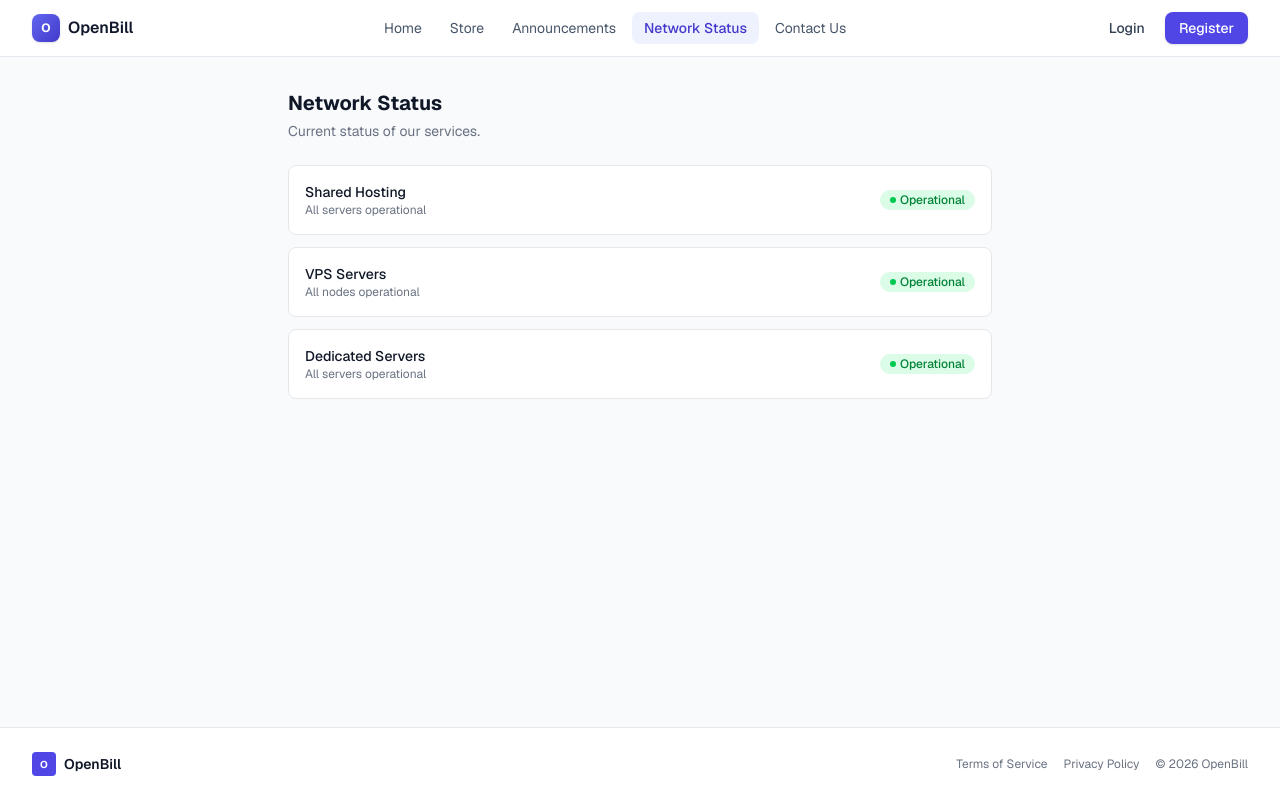
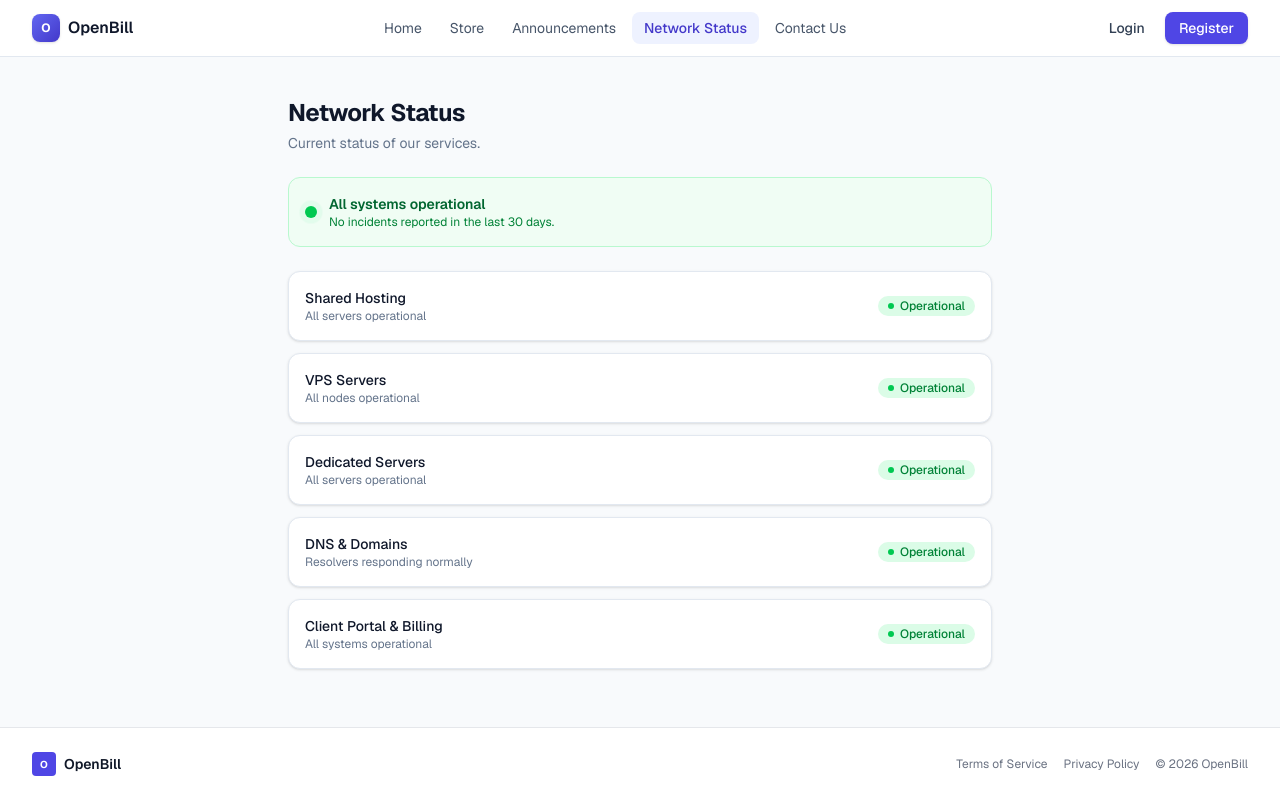
Before and after one commit to Shriii19/OpenBill, a Next.js app in the folder frontend/: page /status in a window 1280 px wide. Built offline with nearby package versions, Linux system fonts and the light colour scheme.

Commit message:
feat: enhance status page layout and improve service display for better clarity

```diff
--- a/frontend/src/app/status/page.tsx
+++ b/frontend/src/app/status/page.tsx
@@ -1,40 +1,49 @@
+export const metadata = {
+  title: "Network Status - OpenBill",
+  description: "Live status of OpenBill hosting, VPS, and dedicated server infrastructure.",
+};
+
+const services = [
+  { name: "Shared Hosting", detail: "All servers operational" },
+  { name: "VPS Servers", detail: "All nodes operational" },
+  { name: "Dedicated Servers", detail: "All servers operational" },
+  { name: "DNS & Domains", detail: "Resolvers responding normally" },
+  { name: "Client Portal & Billing", detail: "All systems operational" },
+];
+
 export default function StatusPage() {
   return (
-    <div className="mx-auto max-w-3xl px-4 py-8 sm:px-6 lg:px-8">
-      <h1 className="text-xl font-bold text-gray-900">Network Status</h1>
-      <p className="mt-1 text-sm text-gray-500">Current status of our services.</p>
+    <div className="mx-auto max-w-3xl px-4 py-10 sm:px-6 lg:px-8">
+      <h1 className="text-2xl font-bold tracking-tight text-secondary-900">Network Status</h1>
+      <p className="mt-1 text-sm text-secondary-500">Current status of our services.</p>
+
+      <div className="mt-6 flex items-center gap-3 rounded-xl border border-green-200 bg-green-50 p-4">
+        <span className="relative flex h-3 w-3">
+          <span className="absolute inline-flex h-full w-full animate-ping rounded-full bg-green-400 opacity-75" />
+          <span className="relative inline-flex h-3 w-3 rounded-full bg-green-500" />
+        </span>
+        <div>
+          <p className="text-sm font-semibold text-green-800">All systems operational</p>
+          <p className="text-xs text-green-700">No incidents reported in the last 30 days.</p>
+        </div>
+      </div>
 
       <div className="mt-6 space-y-3">
-        <div className="flex items-center justify-between rounded-lg border border-gray-200 bg-white p-4">
-          <div>
-            <p className="text-sm font-medium text-gray-900">Shared Hosting</p>
-            <p className="text-xs text-gray-500">All servers operational</p>
+        {services.map((service) => (
+          <div
+            key={service.name}
+            className="flex items-center justify-between rounded-xl border border-secondary-200 bg-white p-4 shadow-sm"
+          >
+            <div>
+              <p className="text-sm font-medium text-secondary-900">{service.name}</p>
+              <p className="text-xs text-secondary-500">{service.detail}</p>
+            </div>
+            <span className="inline-flex items-center gap-1.5 rounded-full bg-green-100 px-2.5 py-0.5 text-xs font-medium text-green-700">
+              <span className="h-1.5 w-1.5 rounded-full bg-green-500" />
+              Operational
+            </span>
           </div>
-          <span className="inline-flex items-center gap-1 rounded-full bg-green-100 px-2.5 py-0.5 text-xs font-medium text-green-700">
-            <span className="h-1.5 w-1.5 rounded-full bg-green-500" />
-            Operational
-          </span>
-        </div>
-        <div className="flex items-center justify-between rounded-lg border border-gray-200 bg-white p-4">
-          <div>
-            <p className="text-sm font-medium text-gray-900">VPS Servers</p>
-            <p className="text-xs text-gray-500">All nodes operational</p>
-          </div>
-          <span className="inline-flex items-center gap-1 rounded-full bg-green-100 px-2.5 py-0.5 text-xs font-medium text-green-700">
-            <span className="h-1.5 w-1.5 rounded-full bg-green-500" />
-            Operational
-          </span>
-        </div>
-        <div className="flex items-center justify-between rounded-lg border border-gray-200 bg-white p-4">
-          <div>
-            <p className="text-sm font-medium text-gray-900">Dedicated Servers</p>
-            <p className="text-xs text-gray-500">All servers operational</p>
-          </div>
-          <span className="inline-flex items-center gap-1 rounded-full bg-green-100 px-2.5 py-0.5 text-xs font-medium text-green-700">
-            <span className="h-1.5 w-1.5 rounded-full bg-green-500" />
-            Operational
-          </span>
-        </div>
+        ))}
       </div>
     </div>
   );
```
